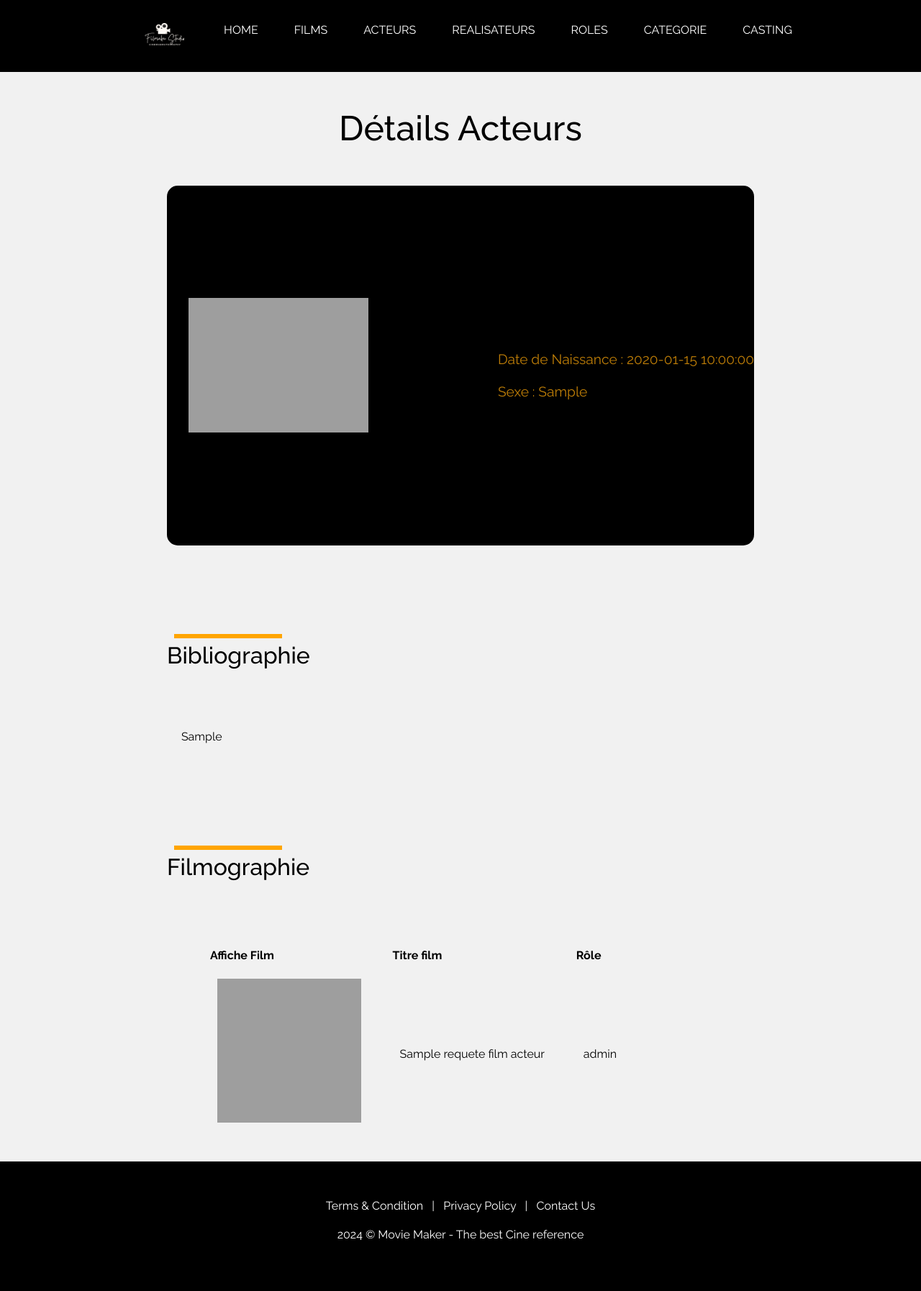
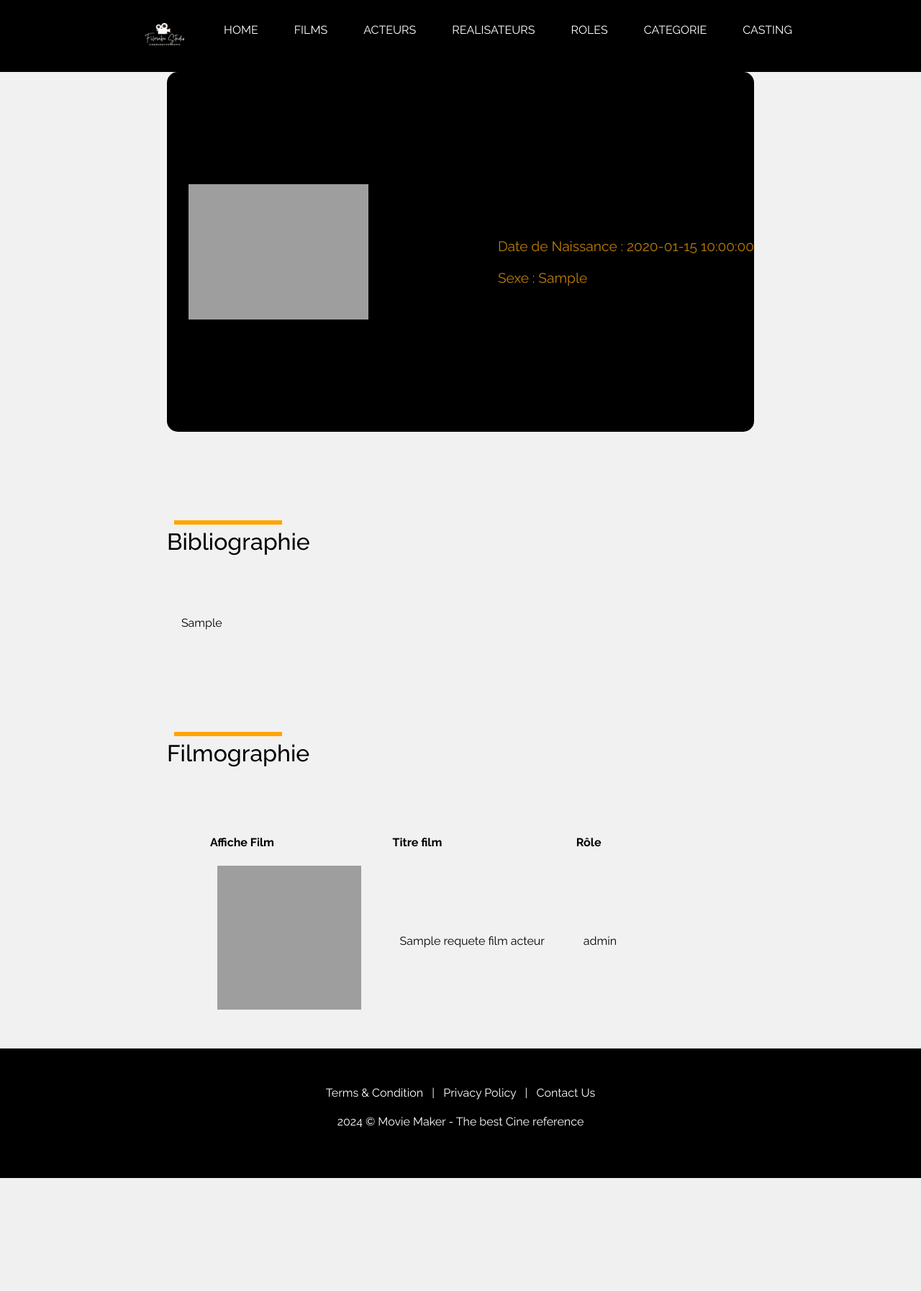
Before and after one commit to yah422/CINEMA, a PHP site: template view/acteur/detailActeur.php in a window 1280 px wide. Shown: the whole page at 72% size. After the commit the page ends 1637 px from the top, so only its background shows below. Run offline with PHP 8.4, Linux system fonts and the light colour scheme; the template is opened without the code that fills it: most values are stand-ins (such as "Sample title", 1, 10 or a date in 2020); grey boxes are pictures that could not be loaded.

Commit message:
make the titresecondaire as comment in the template

```diff
--- a/view/template.php
+++ b/view/template.php
@@ -54,11 +54,11 @@
 
         <main>
 
-            <h2 style="font-size: xxx-large;
+            <!-- <h2 style="font-size: xxx-large;
             font-family: 'Raleway';
             margin: 50px;">
-                <?= $titre_secondaire ?>
-            </h2>
+                 $titre_secondaire
+            </h2> -->
             <div style="display: flex;
             flex-direction: column;
             align-content: center;
```
